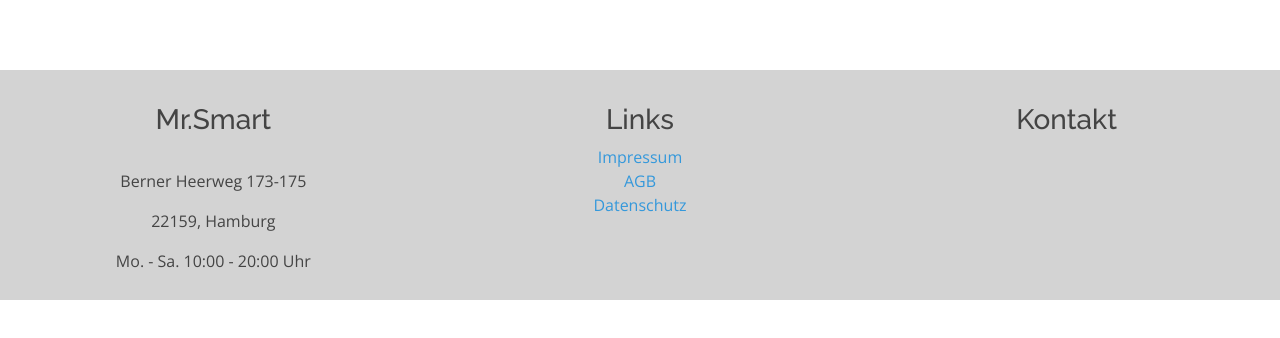
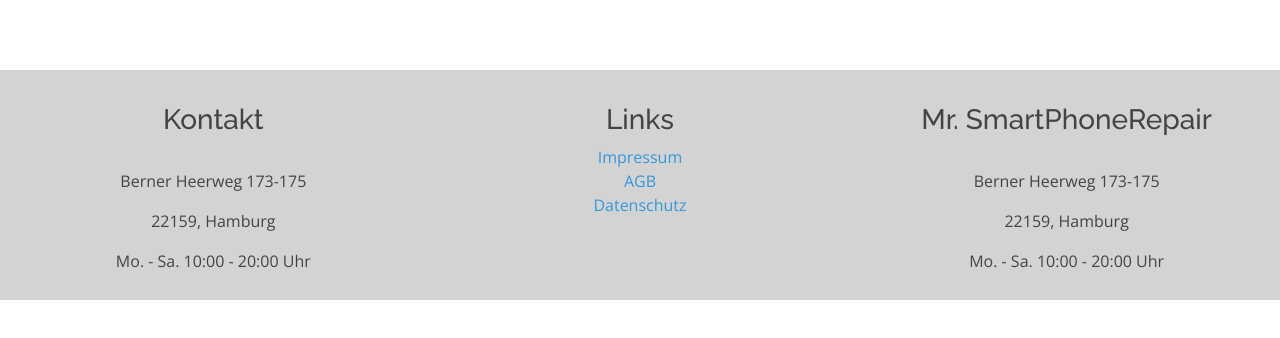
Before and after one commit to mrsmartphonerepair/mrsmartphonerepair.github.io, a website: page index.html in a window 1280 px wide. Shown: the part 2221-2559 px from the top of the page. Drawn offline with nearby package versions, Linux system fonts and the light colour scheme.

Commit message:
Update index.html

```diff
--- a/index.html
+++ b/index.html
@@ -324,7 +324,7 @@
   <div class="container-fluid">
 	<div class="row footerrow">
 		<div class="col-md-4">
-		<h3 style="text-align: center;"><br>Mr.Smart</h3>
+		<h3 style="text-align: center;"><br>Kontakt</h3>
 		<br>		<p style="text-align: center;">Berner Heerweg 173-175</p>
 		<p style="text-align: center;">22159, Hamburg</p>
 		<p style="text-align: center;">Mo. - Sa. 10:00 - 20:00 Uhr</p>
@@ -339,7 +339,10 @@
 
 		</div>
 		<div class="col-md-4">
-		<h3 style="text-align: center;"><br>Kontakt</h3>
+		<h3 style="text-align: center;"><br>Mr. SmartPhoneRepair</h3>
+			<br>		<p style="text-align: center;">Berner Heerweg 173-175</p>
+		<p style="text-align: center;">22159, Hamburg</p>
+		<p style="text-align: center;">Mo. - Sa. 10:00 - 20:00 Uhr</p>
 		</div>
 	</div>
 </div>
```
